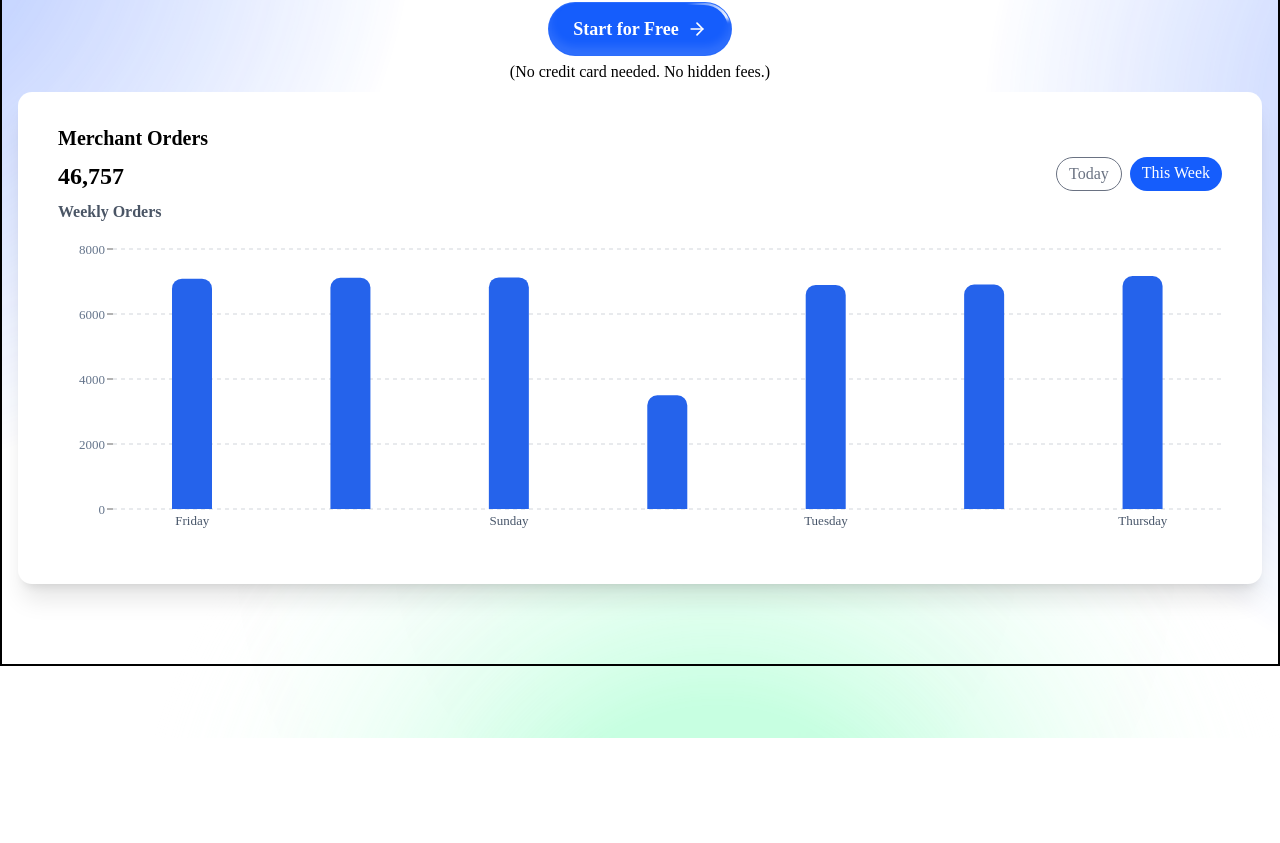
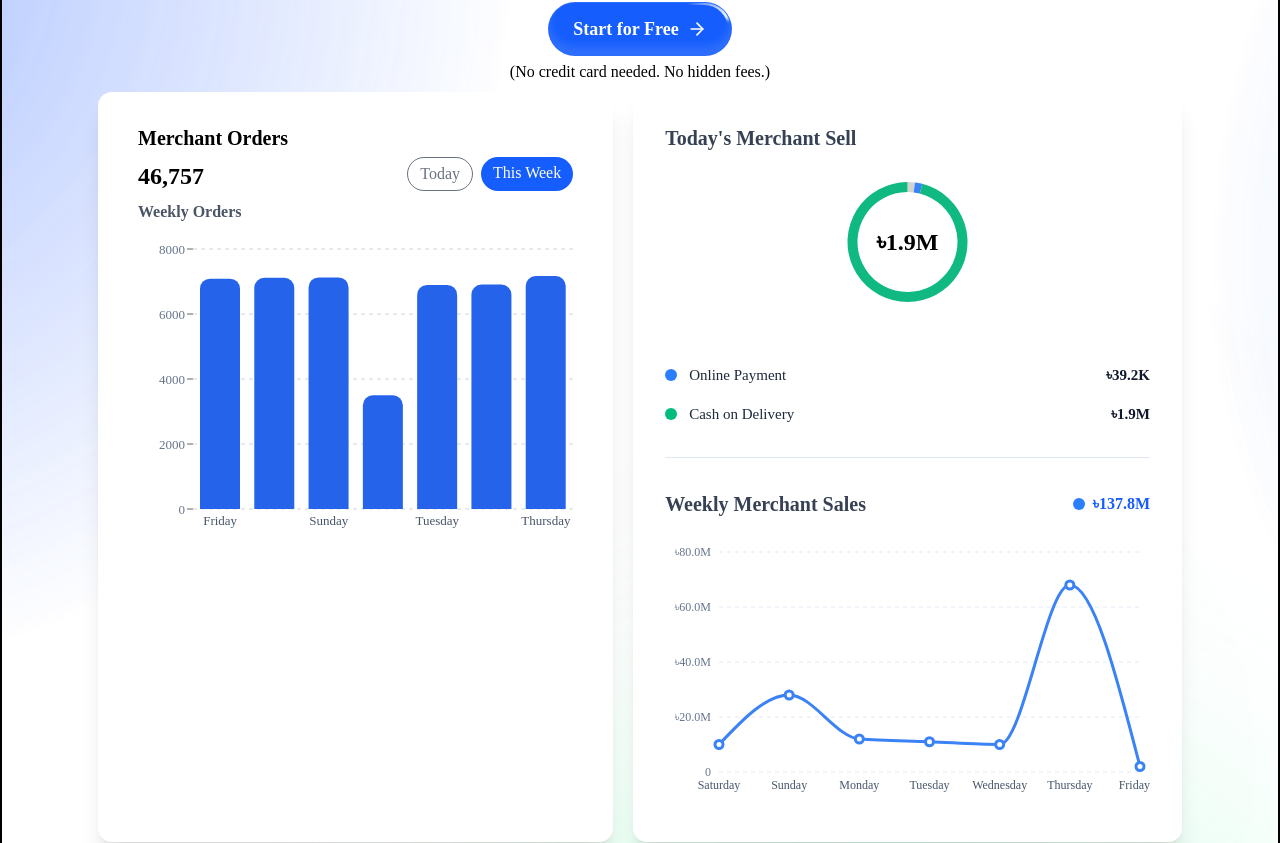
Before and after one commit to PraptiH/zatiq-clone, a Next.js app: page / in a window 1280 px wide. Shown: the part 374-1217 px from the top of the page. Before the commit the page ends 1112 px from the top, so only its background shows below. Built offline with nearby package versions, Linux system fonts and the light colour scheme.

Commit message:
Implement merchant sales analytics card with donut and weekly line charts

```diff
--- a/Components/charts/OrdersBarChart.tsx
+++ b/Components/charts/OrdersBarChart.tsx
@@ -24,7 +24,6 @@ export default function OrdersBarChart() {
   return (
     <div className="w-full bg-white rounded-xl pt-8 pb-10 shadow-xl">
 
-
       <div className="flex items-center justify-between mx-10">
         <div className="text-left space-y-2">
           <h4 className="font-bold text-xl">Merchant Orders</h4>
@@ -37,8 +36,6 @@ export default function OrdersBarChart() {
           <p className="bg-blue-600 text-white py-1 px-3 rounded-full cursor-pointer">This Week</p>
         </div>
       </div>
-
-
 
       <div className="h-80">
         <ResponsiveContainer width="100%" height="100%">
@@ -94,6 +91,7 @@ export default function OrdersBarChart() {
               contentStyle={{
                 borderRadius: "12px",
                 border: "1px solid #e2e8f0",
+                textAlign:"left",
                 boxShadow: "0 10px 25px rgba(15, 23, 42, 0.08)",
               }}
             />
--- /dev/null
+++ b/Components/charts/SalesChart.tsx
@@ -0,0 +1,164 @@
+"use client"
+
+import {
+  PieChart,
+  Pie,
+  Cell,
+  ResponsiveContainer,
+  LineChart,
+  Line,
+  XAxis,
+  YAxis,
+  CartesianGrid,
+  Tooltip,
+} from "recharts"
+
+const paymentData = [
+  { name: "Online Payment", value: 39200, color: "#D3D3D0" },
+  { name: "Online Payment", value: 39200, color: "#3b82f6" },
+  { name: "Cash on Delivery", value: 1900000, color: "#10b981" },
+]
+
+const weeklyData = [
+  { day: "Saturday", amount: 10 },
+  { day: "Sunday", amount: 28 },
+  { day: "Monday", amount: 12 },
+  { day: "Tuesday", amount: 11 },
+  { day: "Wednesday", amount: 10 },
+  { day: "Thursday", amount: 68 },
+  { day: "Friday", amount: 2 },
+]
+
+export default function SalesCard() {
+  return (
+    <div className="w-full bg-white rounded-xl pt-8 pb-10 px-8 shadow-xl">
+      <h3 className="text-xl text-left font-semibold text-gray-700">
+        Today's Merchant Sell
+      </h3>
+
+      {/* Donut Chart */}
+      <div className="flex justify-center">
+        <div className="relative h-45 w-full">
+          <ResponsiveContainer width="100%" height="100%">
+            <PieChart>
+              <Pie
+                data={paymentData}
+                dataKey="value"
+                innerRadius={50}
+                outerRadius={60}
+                startAngle={90}
+                endAngle={-270}
+                stroke="none"
+              >
+                {paymentData.map((entry, index) => (
+                  <Cell key={`cell-${index}`} fill={entry.color} />
+                ))}
+              </Pie>
+            </PieChart>
+          </ResponsiveContainer>
+
+          <div className="pointer-events-none absolute inset-0 flex items-center justify-center">
+            <span className="text-2xl font-bold">৳1.9M</span>
+          </div>
+        </div>
+      </div>
+
+      {/* Legend */}
+      <div className="mt-8 space-y-4">
+        <div className="flex items-center justify-between text-[15px]">
+          <div className="flex items-center gap-3 text-slate-800">
+            <span className="h-3 w-3 rounded-full bg-blue-500" />
+            Online Payment
+          </div>
+          <span className="font-semibold text-slate-900">৳39.2K</span>
+        </div>
+
+        <div className="flex items-center justify-between text-[15px]">
+          <div className="flex items-center gap-3 text-slate-800">
+            <span className="h-3 w-3 rounded-full bg-emerald-500" />
+            Cash on Delivery
+          </div>
+          <span className="font-semibold text-slate-900">৳1.9M</span>
+        </div>
+      </div>
+
+      <div className="my-8 border-t border-slate-200" />
+
+
+      <div className="flex items-center justify-between">
+        <h4 className="text-xl font-semibold text-gray-700">
+          Weekly Merchant Sales
+        </h4>
+
+        <div className="flex items-center gap-2 text-blue-600">
+          <span className="h-3 w-3 rounded-full bg-blue-500" />
+          <span className="font-semibold">৳137.8M</span>
+        </div>
+      </div>
+
+      {/* Line Chart */}
+      <div className="mt-6 h-65 w-full">
+        <ResponsiveContainer width="100%" height="100%">
+          <LineChart
+            data={weeklyData}
+            margin={{ top: 10, right: 10, left: 0, bottom: 0 }}
+          >
+            <CartesianGrid
+              vertical={false}
+              stroke="#e2e8f0"
+              strokeDasharray="4 4"
+            />
+
+            <XAxis
+              dataKey="day"
+              tickLine={false}
+              axisLine={false}
+              tick={{ fill: "#475569", fontSize: 12 }}
+            />
+
+            <YAxis
+              domain={[0, 80]}
+              ticks={[0, 20, 40, 60, 80]}
+              tickFormatter={(value) =>
+                value === 0 ? "0" : `৳${value}.0M`
+              }
+              tickLine={false}
+              axisLine={false}
+              tick={{ fill: "#64748b", fontSize: 12 }}
+              width={54}
+            />
+
+            <Tooltip
+              formatter={(value: number) => [`৳${value}.0M`, "Amount"]}
+              contentStyle={{
+                borderRadius: "12px",
+                border: "1px solid #e2e8f0",
+                textAlign:"left",
+                boxShadow: "0 10px 25px rgba(15, 23, 42, 0.08)",
+              }}
+            />
+
+            <Line
+              type="monotone"
+              dataKey="amount"
+              stroke="#3b82f6"
+              strokeWidth={3}
+              dot={{
+                r: 4,
+                fill: "#ffffff",
+                stroke: "#3b82f6",
+                strokeWidth: 3,
+              }}
+              activeDot={{
+                r: 6,
+                fill: "#3b82f6",
+                stroke: "#ffffff",
+                strokeWidth: 2,
+              }}
+            />
+          </LineChart>
+        </ResponsiveContainer>
+      </div>
+    </div>
+  )
+}
--- a/Components/sections/Hero.tsx
+++ b/Components/sections/Hero.tsx
@@ -1,8 +1,10 @@
 import { ArrowRight } from "lucide-react";
 import { ShimmerButton } from "../ui/shimmer-button";
 import OrdersBarChart from "../charts/OrdersBarChart";
+import SalesChart from "../charts/SalesChart";
 
 export default function Hero() {
+
     return (
         <div className="max-w-1074px mx-auto text-center space-y-2 border-2 border-black px-4 py-20 text-black">
             <div>
@@ -33,10 +35,11 @@ export default function Hero() {
                 </div>
             </div>
 
-            <div>
+            <div className="flex gap-5 px-20">
 
                 <OrdersBarChart />
 
+                <SalesChart />
             </div>
         </div>
     )
```
